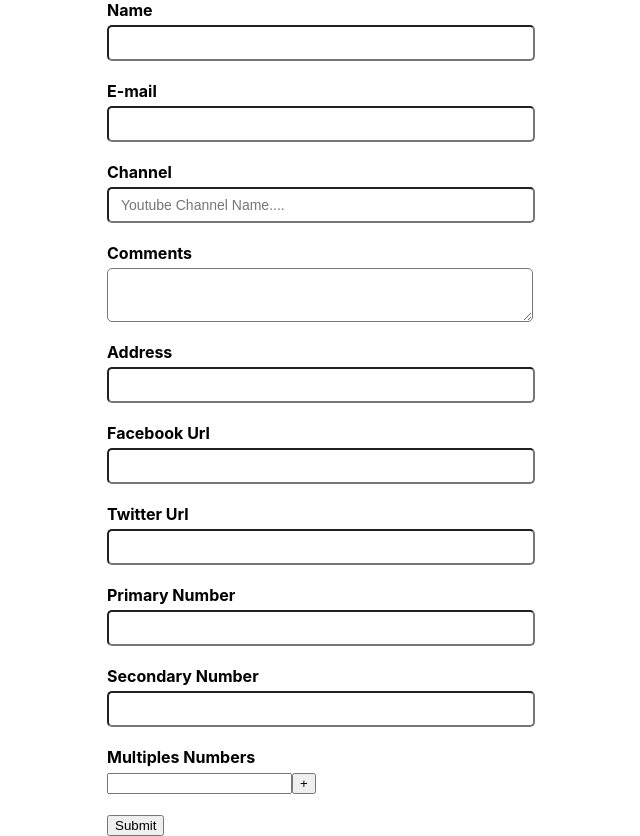
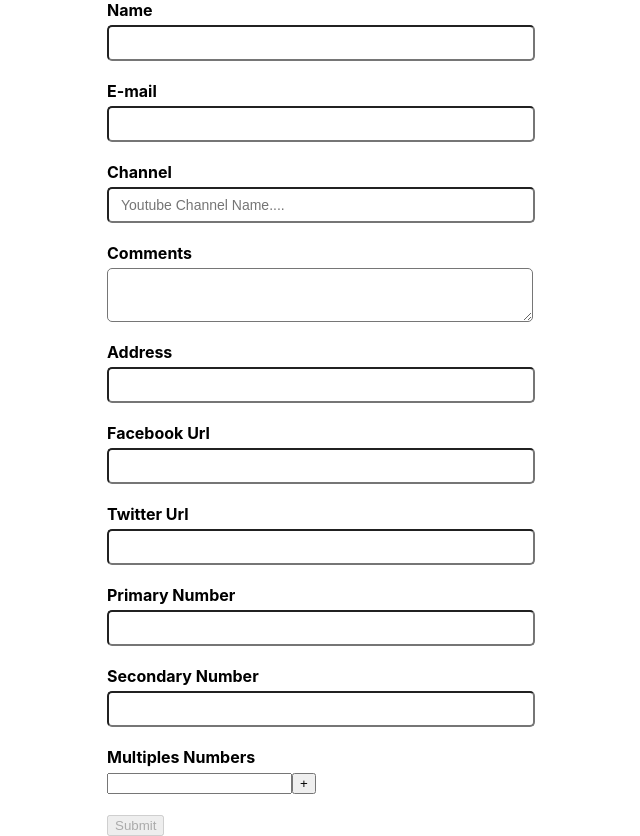
Before and after one commit to sumanmannacs1996/react-formik-app, a React (Create React App) app: page / in a window 1280 px wide. Shown: the whole page, without its empty margins (319-959 px from the left). Built offline with nearby package versions, Linux system fonts and the light colour scheme.

Commit message:
Added code disable the submit button while filleing all the details

```diff
--- a/src/components/YoutubeForm1.js
+++ b/src/components/YoutubeForm1.js
@@ -163,9 +163,7 @@ function YoutubeForm1() {
                     </FieldArray>
                 </div>
 
-
-
-                <button type='submit'>Submit</button>
+                <button type='submit' disabled={!(formik.isValid && formik.dirty)}>Submit</button>
             </Form>
 
                 )
```
